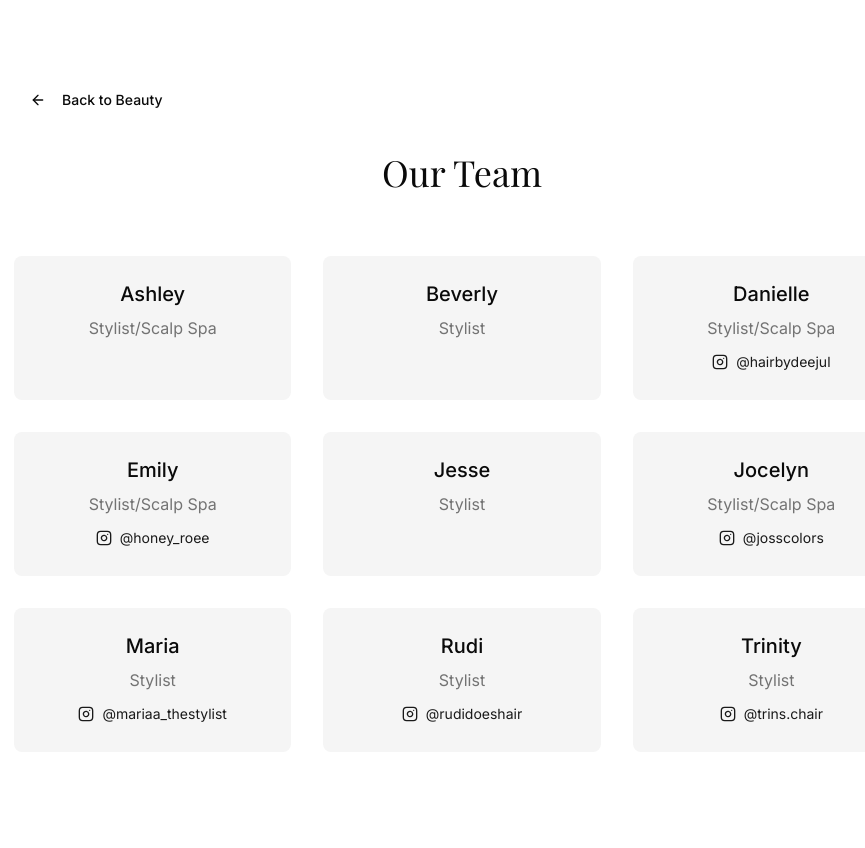
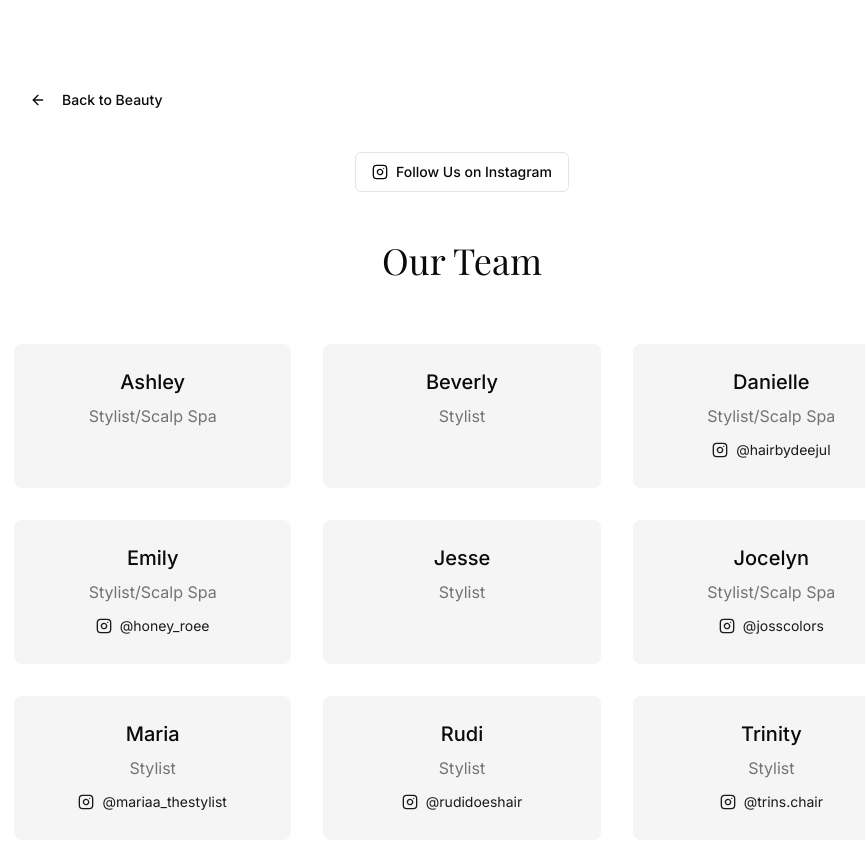
Before and after one commit to ROJNFT/niche-salon-harmony, a React (Vite) app: page /team in a window 1280 px wide. Shown: the top 848 px of the page, without its empty margins (178-1043 px from the left). Built offline with nearby package versions, Linux system fonts and the light colour scheme.

Commit message:
Add Instagram button to Team page
Adds a button linking to the salon's Instagram page (@nichebeautylounge.n.spa) on the Team page.

```diff
--- a/src/pages/Team.tsx
+++ b/src/pages/Team.tsx
@@ -2,7 +2,7 @@
 import { TeamSection } from "@/components/TeamSection";
 import { Button } from "@/components/ui/button";
 import { useNavigate } from "react-router-dom";
-import { ArrowLeft } from "lucide-react";
+import { ArrowLeft, Instagram } from "lucide-react";
 
 const Team = () => {
   const navigate = useNavigate();
@@ -19,6 +19,20 @@ const Team = () => {
             <ArrowLeft className="mr-2" />
             Back to Beauty
           </Button>
+
+          <div className="text-center mb-12">
+            <a
+              href="https://instagram.com/nichebeautylounge.n.spa"
+              target="_blank"
+              rel="noopener noreferrer"
+            >
+              <Button variant="outline" className="gap-2">
+                <Instagram className="h-5 w-5" />
+                Follow Us on Instagram
+              </Button>
+            </a>
+          </div>
+
           <h1 className="text-4xl font-serif text-center mb-16">Our Team</h1>
           <TeamSection showFullList={true} />
         </div>
```
